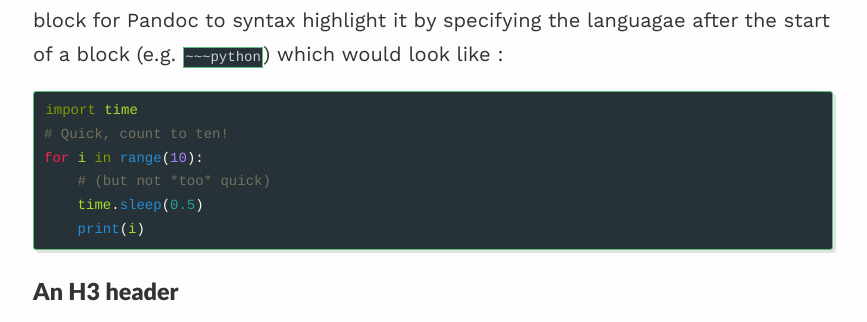
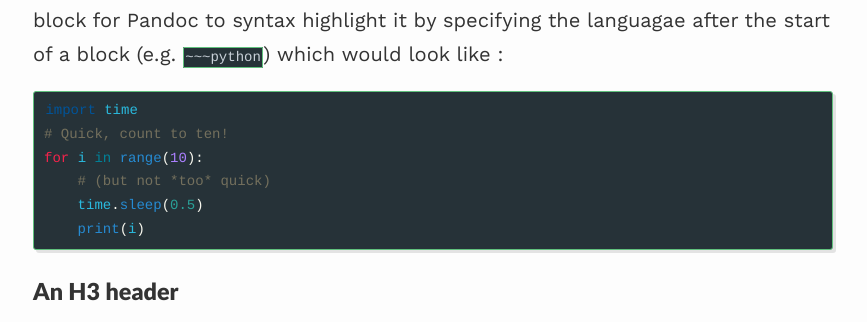
Before and after one commit to emilystrickland2/Historian, a Jekyll site: the page built from _projects/project4.md, in a window 1280 px wide. Shown: the part 1459-1781 px from the top of the page, without its empty margins (207-1074 px from the left). Built offline with Jekyll 4.4.1, drawn with Linux system fonts in a browser that asks for light colours; nearby versions of some CDN libraries; formulas are drawn with MathJax 3.

Commit message:
Update monokai.scss

```diff
--- a/assets/css/_sass/monokai.scss
+++ b/assets/css/_sass/monokai.scss
@@ -22,19 +22,19 @@ code {
 .highlight .g { color: #93A1A1 } /* Generic */
 .highlight .k { color: #F5244C } /* Keyword */
 .highlight .l { color: #93A1A1 } /* Literal */
-.highlight .n { color: #A6DE2A } /* Name */
+.highlight .n { color: #2abade } /* Name */
 .highlight .o { color: #F8F7E9 } /* Operator */
 .highlight .x { color: #CB4B16 } /* Other */
 .highlight .p { color: #F7F7EE} /* Punctuation */
 .highlight .cm { color: #74705D} /* Comment.Multiline */
 .highlight .cp { color: #C5255E } /* Comment.Preproc */
 .highlight .c1 { color: #74705D } /* Comment.Single */
-.highlight .cs { color: #859900 } /* Comment.Special */
+.highlight .cs { color: #007a99 } /* Comment.Special */
 .highlight .gd { color: #2AA198 } /* Generic.Deleted */
 .highlight .ge { color: #93A1A1; font-style: italic } /* Generic.Emph */
 .highlight .gr { color: #DC322F } /* Generic.Error */
 .highlight .gh { color: #CB4B16 } /* Generic.Heading */
-.highlight .gi { color: #859900 } /* Generic.Inserted */
+.highlight .gi { color: #009499 } /* Generic.Inserted */
 .highlight .go { color: #93A1A1 } /* Generic.Output */
 .highlight .gp { color: #93A1A1 } /* Generic.Prompt */
 .highlight .gs { color: #93A1A1; font-weight: bold } /* Generic.Strong */
@@ -42,8 +42,8 @@ code {
 .highlight .gt { color: #93A1A1 } /* Generic.Traceback */
 .highlight .kc { color: #CB4B16 } /* Keyword.Constant */
 .highlight .kd { color: #268BD2 } /* Keyword.Declaration */
-.highlight .kn { color: #859900 } /* Keyword.Namespace */
-.highlight .kp { color: #859900 } /* Keyword.Pseudo */
+.highlight .kn { color: #005499 } /* Keyword.Namespace */
+.highlight .kp { color: #007599 } /* Keyword.Pseudo */
 .highlight .kr { color: #268BD2 } /* Keyword.Reserved */
 .highlight .kt { color: #63C4CF } /* Keyword.Type */
 .highlight .ld { color: #93A1A1 } /* Literal.Date */
@@ -63,7 +63,7 @@ code {
 .highlight .py { color: #93A1A1 } /* Name.Property */
 .highlight .nt { color: #268BD2 } /* Name.Tag */
 .highlight .nv { color: #268BD2 } /* Name.Variable */
-.highlight .ow { color: #859900 } /* Operator.Word */
+.highlight .ow { color: #008299 } /* Operator.Word */
 .highlight .w { color: #93A1A1 } /* Text.Whitespace */
 .highlight .mf { color: #2AA198 } /* Literal.Number.Float */
 .highlight .mh { color: #2AA198 } /* Literal.Number.Hex */
```
